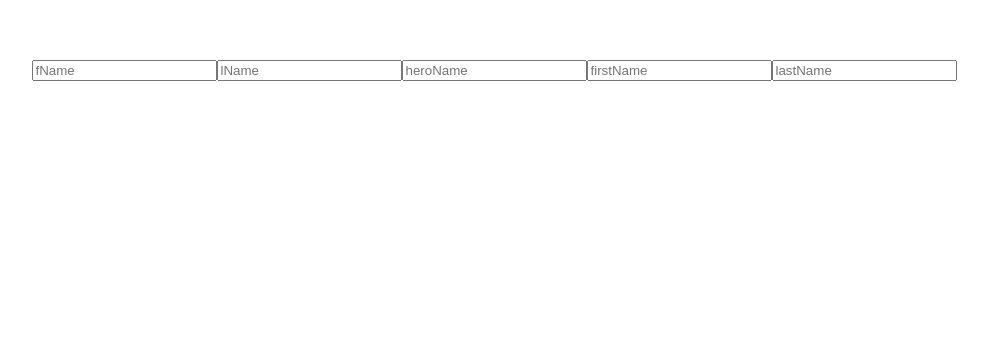
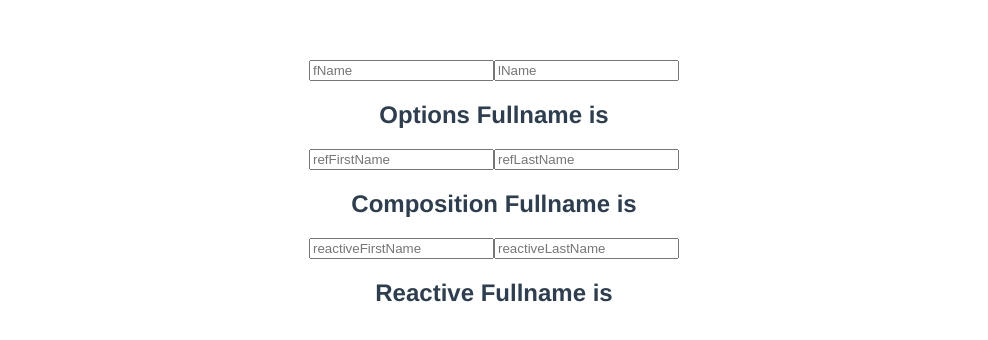
Before and after one commit to ShrikantNale17/composition-api, a Vue app: page / in a window 1280 px wide. Shown: the top 340 px of the page, without its empty margins (146-1134 px from the left). Built offline with nearby package versions, Linux system fonts and the light colour scheme.

Commit message:
Replacing computed properties

```diff
--- a/src/App.vue
+++ b/src/App.vue
@@ -7,7 +7,9 @@
 
     <!-- <MethodsComp /> -->
 
-    <VModel />
+    <!-- <VModel /> -->
+
+    <ComputedComp />
   </div>
 </template>
 
@@ -16,7 +18,8 @@
 // import DemoOne from "./components/DemoOne.vue";
 // import DemoTwo from "./components/DemoTwo.vue";
 // import MethodsComp from "./components/MethodsComp.vue";
-import VModel from "./components/VModel.vue";
+// import VModel from "./components/VModel.vue";
+import ComputedComp from "./components/ComputedComp.vue";
 
 export default {
   name: "App",
@@ -25,7 +28,8 @@ export default {
     // DemoOne,
     // DemoTwo,
     // MethodsComp,
-    VModel,
+    // VModel,
+    ComputedComp,
   },
 };
 </script>
--- /dev/null
+++ b/src/components/ComputedComp.vue
@@ -0,0 +1,68 @@
+<template>
+  <div>
+    <input type="text" placeholder="fName" v-model="fName" />
+    <input type="text" placeholder="lName" v-model="lName" />
+    <h2>Options Fullname is {{ fullName }}</h2>
+
+    <input type="text" placeholder="refFirstName" v-model="refFirstName" />
+    <input type="text" placeholder="refLastName" v-model="refLastName" />
+    <h2>Composition Fullname is {{ refFullName }}</h2>
+
+    <input
+      type="text"
+      placeholder="reactiveFirstName"
+      v-model="reactiveFirstName"
+    />
+    <input
+      type="text"
+      placeholder="reactiveLastName"
+      v-model="reactiveLastName"
+    />
+    <h2>Reactive Fullname is {{ reactiveFullName }}</h2>
+  </div>
+</template>
+
+<script>
+import { computed, reactive, ref, toRefs } from "vue";
+export default {
+  name: "ComputedComp",
+  setup() {
+    const refFirstName = ref("");
+    const refLastName = ref("");
+
+    const refFullName = computed(function () {
+      return `${refFirstName.value} ${refLastName.value}`;
+    });
+
+    const state = reactive({
+      reactiveFirstName: "",
+      reactiveLastName: "",
+    });
+
+    const reactiveFullName = computed(function () {
+      return `${state.reactiveFirstName} ${state.reactiveLastName}`;
+    });
+
+    return {
+      refFirstName,
+      refLastName,
+      refFullName,
+      ...toRefs(state),
+      reactiveFullName,
+    };
+  },
+  data() {
+    return {
+      fName: "",
+      lName: "",
+    };
+  },
+  computed: {
+    fullName() {
+      return `${this.fName} ${this.lName}`;
+    },
+  },
+};
+</script>
+
+<style scoped></style>
```
